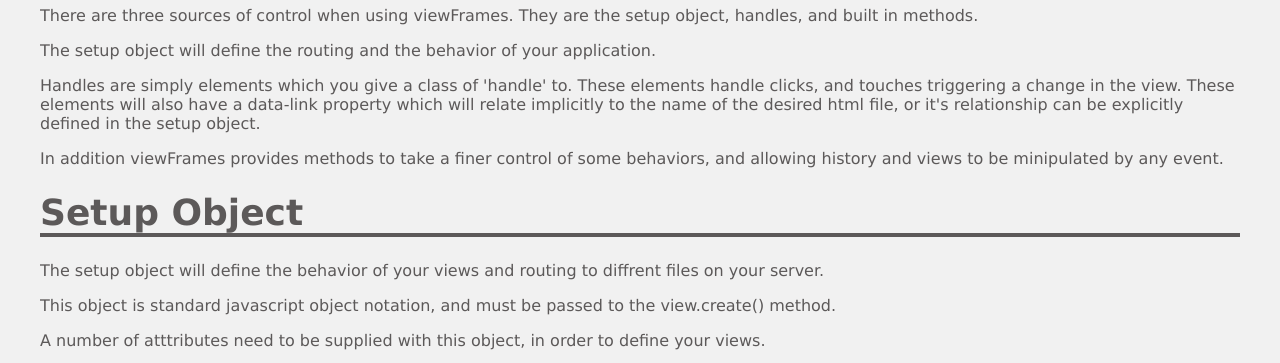
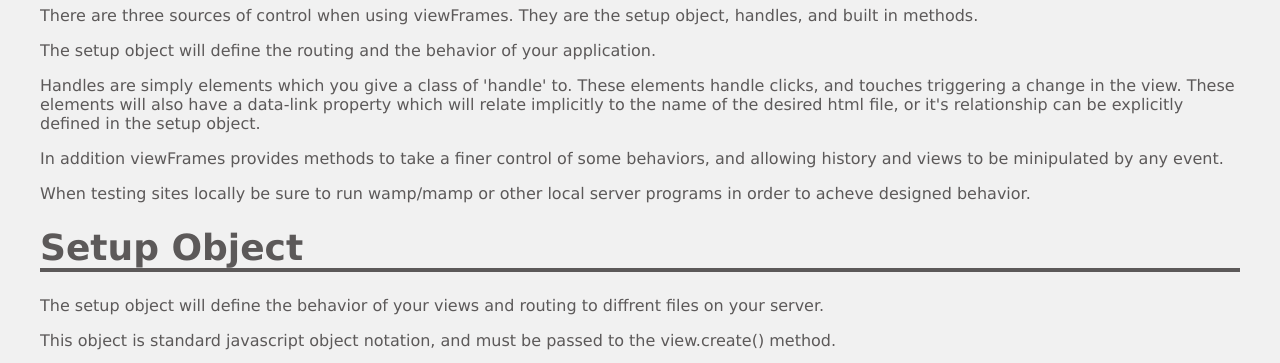
Before and after one commit to shidel-dev/ViewFramesPreloaded, a plain HTML site: page subpages/docs.html in a window 1280 px wide. Shown: the part 653-1016 px from the top of the page. Drawn offline with Linux system fonts and the light colour scheme.

Commit message:
documentation fix

```diff
--- a/subpages/docs.html
+++ b/subpages/docs.html
@@ -155,7 +155,7 @@
 <p>Handles are simply elements which you give a class of 'handle' to.  These elements handle clicks, and touches triggering a change in the view. These elements will also have a data-link property which will relate implicitly to the name of the desired html file, or it's relationship can be explicitly defined in the setup object.</p>
 
 <p>In addition viewFrames provides methods to take a finer control of some behaviors, and allowing history and views to be minipulated by any event.</p>
-
+<p>When testing sites locally be sure to run wamp/mamp or other local server programs in order to acheve designed behavior.</p>
 
 
 <h1>Setup Object</h1>
```
